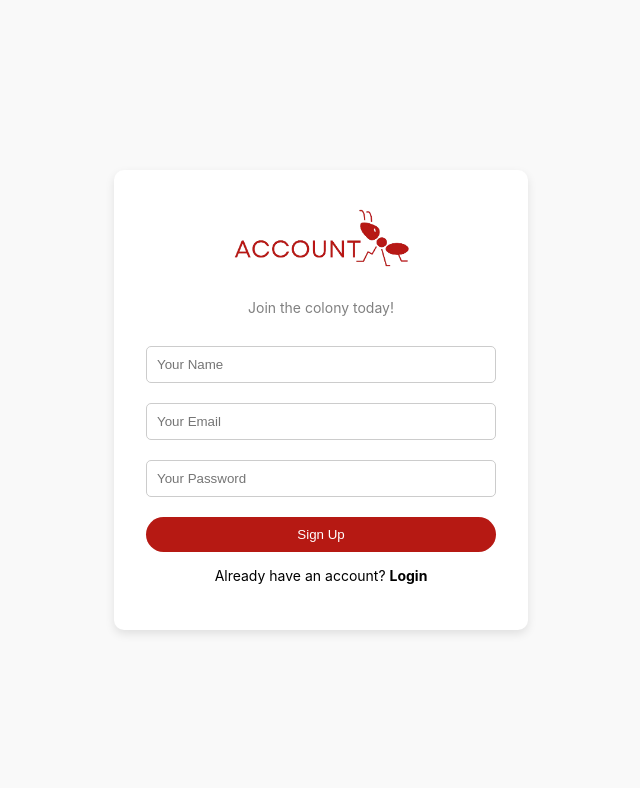
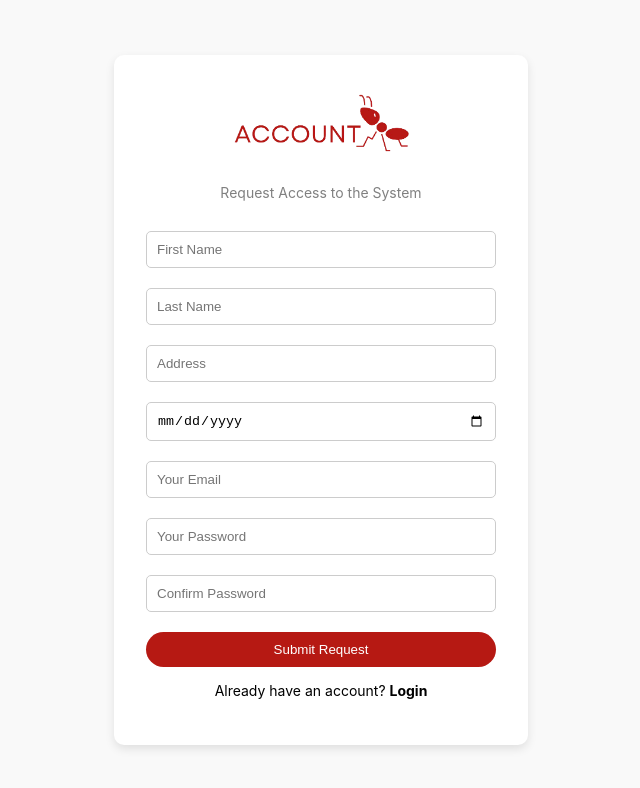
Before and after one commit to EricLego/account.ant, a React (Create React App) app in the folder frontend/: page /signup in a window 1280 px wide. Shown: the top 788 px of the page, without its empty margins (319-959 px from the left). Built offline with nearby package versions, Linux system fonts and the light colour scheme.

Commit message:
Update sign up to follow sprint requirements and change to request system

```diff
--- a/frontend/src/components/Login/Signup.js
+++ b/frontend/src/components/Login/Signup.js
@@ -4,60 +4,152 @@ import axios from "axios";
 import "./Auth.css";
 
 const Signup = () => {
-  const [name, setName] = useState("");
-  const [email, setEmail] = useState("");
-  const [password, setPassword] = useState("");
-  const [error, setError] = useState("");
+  const [firstName, setFirstName]     = useState("");
+  const [lastName, setLastName]       = useState("");
+  const [address, setAddress]         = useState("");
+  const [dob, setDob]                 = useState("");
+  const [email, setEmail]             = useState("");
+  const [password, setPassword]       = useState("");
+  const [confirmPassword, setConfirmPassword] = useState("");
+
+  const [fieldErrors, setFieldErrors] = useState({});
+  const [error, setError]             = useState("");
+  const [message, setMessage]         = useState("");
 
   const navigate = useNavigate();
 
   const handleSubmit = async (e) => {
     e.preventDefault();
     setError("");
+    setMessage("");
+    setFieldErrors({});
+
+    // validate non-empty fields
+    let errors = {};
+    if (!firstName.trim()) errors.firstName = "First Name is required";
+    if (!lastName.trim())  errors.lastName  = "Last Name is required";
+    if (!address.trim())   errors.address   = "Address is required";
+    if (!dob)              errors.dob       = "Date of Birth is required";
+    if (!email.trim())     errors.email     = "Email is required";
+    if (!password)         errors.password  = "Password is required";
+    if (!confirmPassword)  errors.confirmPassword = "Please confirm your password";
+
+    // validate email
+    const emailRegex = /^[^\s@]+@[^\s@]+\.[^\s@]+$/;
+    if (email && !emailRegex.test(email)) {
+      errors.email = "Please enter a valid email address";
+    }
+
+    // validate address
+    if (address && !/\d/.test(address)) {
+      errors.address = "Please enter a valid address (must include a street number)";
+    }
+
+    // validate pass req.
+    const passwordRegex = /^[A-Za-z](?=.*[A-Za-z])(?=.*\d)(?=.*[@$!%*#?&]).{7,}$/;
+    if (password && !passwordRegex.test(password)) {
+      errors.password = "Password must be at least 8 characters, start with a letter, and include a letter, a number, and a special character.";
+    }
+
+    // validate confirmPassword == password.
+    if (password && confirmPassword && password !== confirmPassword) {
+      errors.confirmPassword = "Passwords do not match";
+    }
+
+    if (Object.keys(errors).length > 0) {
+      setFieldErrors(errors);
+      return;
+    }
 
     try {
-      const response = await axios.post("http://localhost:5000/auth/signup", {
-        name,
+      const response = await axios.post("http://localhost:5000/auth/signup-request", {
+        firstName,
+        lastName,
+        address,
+        dob,
         email,
         password,
       });
-      alert("Signup successful");
-      navigate("/login");
+      setMessage("Signup request submitted! An email has been sent to the administrator for approval.");
+      // Optionally clear the form fields or navigate to login after a delay.
     } catch (err) {
       console.error(err);
-      setError("Something went wrong. Please try again.");
+      setError("Failed to submit signup request. Please try again.");
     }
   };
 
   return (
     <div className="auth-container">
       <div className="auth-card">
-        <img className="auth-logo" src="/accountantlogo.png" alt="Logo"/>
-        <p className="auth-subtitle">Join the colony today!</p>
-        {error && <p style={{ color: "red" }}>{error}</p>}
+        <img className="auth-logo" src="/accountantlogo.png" alt="Logo" />
+        <p className="auth-subtitle">Request Access to the System</p>
+        {message && <p className="success-message">{message}</p>}
+        {error && <p className="error-message">{error}</p>}
         <form className="auth-form" onSubmit={handleSubmit}>
-        <input
+          <input
             type="text"
-            placeholder="Your Name"
-            className="auth-input"
-            value={name}
-            onChange={(e) => setName(e.target.value)}
+            placeholder="First Name"
+            className={`auth-input ${fieldErrors.firstName ? 'incomplete' : ''}`}
+            value={firstName}
+            onChange={(e) => setFirstName(e.target.value)}
           />
+          {fieldErrors.firstName && <p className="field-error">{fieldErrors.firstName}</p>}
+
+          <input
+            type="text"
+            placeholder="Last Name"
+            className={`auth-input ${fieldErrors.lastName ? 'incomplete' : ''}`}
+            value={lastName}
+            onChange={(e) => setLastName(e.target.value)}
+          />
+          {fieldErrors.lastName && <p className="field-error">{fieldErrors.lastName}</p>}
+
+          <input
+            type="text"
+            placeholder="Address"
+            className={`auth-input ${fieldErrors.address ? 'incomplete' : ''}`}
+            value={address}
+            onChange={(e) => setAddress(e.target.value)}
+          />
+          {fieldErrors.address && <p className="field-error">{fieldErrors.address}</p>}
+
+          <input
+            type="date"
+            placeholder="Date of Birth"
+            className={`auth-input ${fieldErrors.dob ? 'incomplete' : ''}`}
+            value={dob}
+            onChange={(e) => setDob(e.target.value)}
+          />
+          {fieldErrors.dob && <p className="field-error">{fieldErrors.dob}</p>}
+
           <input
             type="email"
             placeholder="Your Email"
-            className="auth-input"
+            className={`auth-input ${fieldErrors.email ? 'incomplete' : ''}`}
             value={email}
             onChange={(e) => setEmail(e.target.value)}
           />
+          {fieldErrors.email && <p className="field-error">{fieldErrors.email}</p>}
+
           <input
             type="password"
             placeholder="Your Password"
-            className="auth-input"
+            className={`auth-input ${fieldErrors.password ? 'incomplete' : ''}`}
             value={password}
             onChange={(e) => setPassword(e.target.value)}
           />
-          <button type="submit" className="auth-button">Sign Up</button>
+          {fieldErrors.password && <p className="field-error">{fieldErrors.password}</p>}
+
+          <input
+            type="password"
+            placeholder="Confirm Password"
+            className={`auth-input ${fieldErrors.confirmPassword ? 'incomplete' : ''}`}
+            value={confirmPassword}
+            onChange={(e) => setConfirmPassword(e.target.value)}
+          />
+          {fieldErrors.confirmPassword && <p className="field-error">{fieldErrors.confirmPassword}</p>}
+
+          <button type="submit" className="auth-button">Submit Request</button>
         </form>
         <p className="auth-footer">
           Already have an account? <a href="/login" className="auth-link">Login</a>
```
